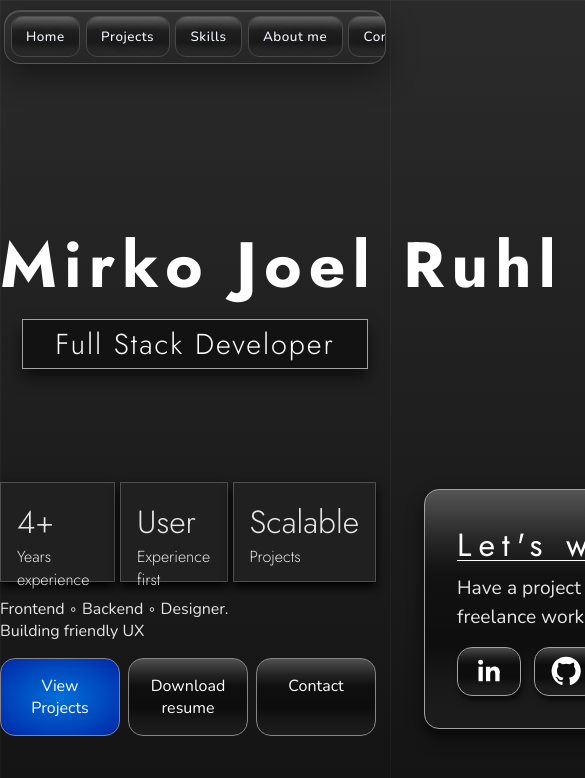
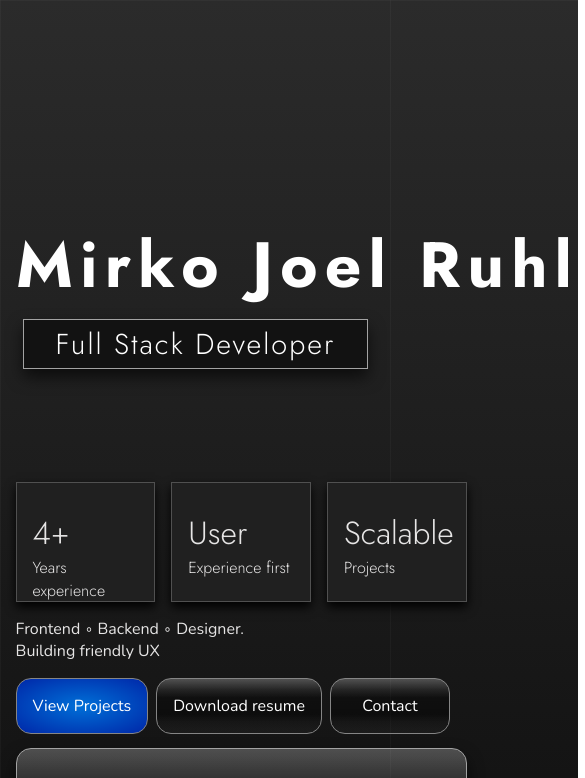
Before and after one commit to RuhlMirko/portfolio, an Astro site: page / in a window 390 px wide. Shown: the top 778 px of the page, 585 px wide, since content can reach past the window. Built offline with nearby package versions, Linux system fonts and the light colour scheme; Astro itself is replaced by a stand-in of ours.

Commit message:
Updated welcome section

```diff
--- a/src/components/Cta.astro
+++ b/src/components/Cta.astro
@@ -25,9 +25,9 @@
   <div class="social-links" aria-label="Social links">
     <div class="social-link">
       <a
-        href="https://www.linkedin.com"
+        href="www.linkedin.com/in/mirko-ruhl-730581200"
         target="_blank"
-        rel="noreferrer"
+        rel="external"
         aria-label="LinkedIn"
       >
         <svg viewBox="0 0 24 24" aria-hidden="true">
@@ -40,9 +40,9 @@
     </div>
     <div class="social-link">
       <a
-        href="https://github.com"
+        href="https://github.com/RuhlMirko"
         target="_blank"
-        rel="noreferrer"
+        rel="external"
         aria-label="GitHub"
       >
         <svg viewBox="0 0 24 24" aria-hidden="true">
@@ -80,7 +80,7 @@
     padding: 2rem;
     border-radius: 15px;
     background: var(--aero-black);
-    width: 50%;
+    width: 100%;
     box-shadow: 0 8px 1rem rgba(0, 0, 0, 0.623);
 
     h3 {
--- a/src/components/Navbar.astro
+++ b/src/components/Navbar.astro
@@ -111,10 +111,11 @@
     }
 
     .nav-links {
-      justify-content: flex-start;
+      /* justify-content: flex-start;
       gap: 0.35rem;
       padding: 0.35rem;
-      border-radius: 16px;
+      border-radius: 16px; */
+      display: none;
     }
 
     .nav-links a {
--- a/src/components/Welcome.astro
+++ b/src/components/Welcome.astro
@@ -69,8 +69,6 @@ import Cta from "../components/Cta.astro";
   }
 
   .hero-info {
-    margin-right: 3rem;
-
     a {
       border: 1px solid rgb(133, 133, 133);
       color: white;
@@ -108,9 +106,9 @@ import Cta from "../components/Cta.astro";
 
     p {
       border: 1px solid rgb(80, 80, 80);
-      height: 100px;
+      height: 120px;
       background: #202020;
-      padding: 1rem;
+      padding: 1.7rem 1rem 0;
       box-shadow: 0 5px 10px black;
       span {
         font-size: 2rem;
@@ -126,10 +124,27 @@ import Cta from "../components/Cta.astro";
   }
 
   main {
-    display: flex;
-    justify-content: space-between;
-    align-items: start;
+    display: grid;
+    grid-template-columns: repeat(2, minmax(0, 1fr));
+    gap: 5rem;
+    align-items: stretch;
     margin-top: 7rem;
+  }
+
+  @media (max-width: 980px) {
+    main {
+      grid-template-columns: 1fr;
+      gap: 0.9rem;
+    }
+    .hero-info {
+      margin: 0;
+    }
+    .achievements {
+      display: grid;
+      grid-template-columns: repeat(3, minmax(0, 1fr));
+      gap: 1rem;
+      width: 100%;
+    }
   }
 
   #hero {
--- a/src/layouts/Layout.astro
+++ b/src/layouts/Layout.astro
@@ -112,6 +112,11 @@
       "Helvetica Neue",
       sans-serif;
   }
+  @media (max-width: 1200px) {
+    body {
+      padding-inline: 4%;
+    }
+  }
   h1,
   h2,
   h3 {
```
